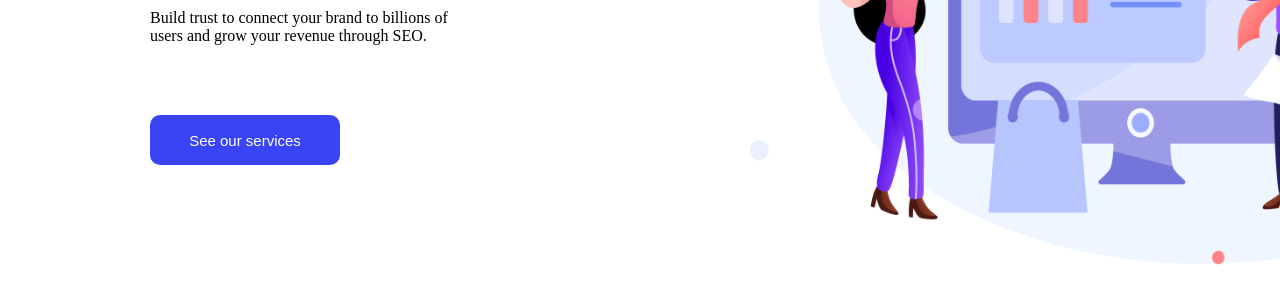
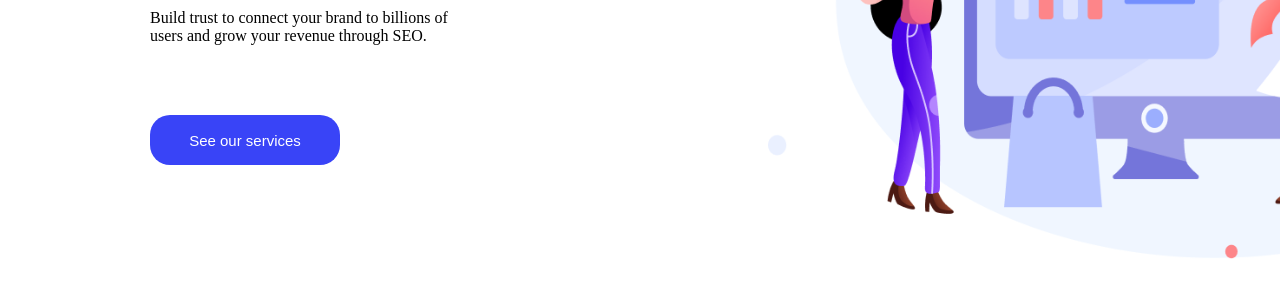
Before and after one commit to amarjeetk123/Fourth-project, a website: page index.html in a window 1280 px wide. Shown: the part 476-780 px from the top of the page. Drawn offline with Linux system fonts and the light colour scheme.

Commit message:
modification in html

```diff
--- a/index.html
+++ b/index.html
@@ -52,7 +52,7 @@
           </div>
           <!-- Right Text -->
           <div class="img">
-            <img src="./assets/Header Illustration.png" alt="illustration" height="600px" />
+            <img src="./assets/Header Illustration.png" alt="illustration" height="594px" />
           </div>
         </div>
       </section>
--- a/style.css
+++ b/style.css
@@ -27,13 +27,7 @@
     margin: 0px 25px;
 }
 .button-group{
-    margin-left: 450px;
-}
-.nav-button{
-    height: 32px;
-    width: 110px;
-    border-radius:10px;
-   border: none;
+    margin-left: 400px;
 }
 
 .banner-left{
@@ -61,8 +55,17 @@
      font-size: 15px;
      color: #ffffff;
      background-color: #3944F7 ;
+     transition: 0.4s;
+     border: none;
+     border-radius: 20px;
+}
+.nav-button:hover{
+    margin-left: -10px;
+    transform: scale(1.2);
+    cursor: pointer;
+
 }
 .img{
-    margin-left: 750px;
+    margin-left: 768px;
     margin-top: -500px;
 }
```
